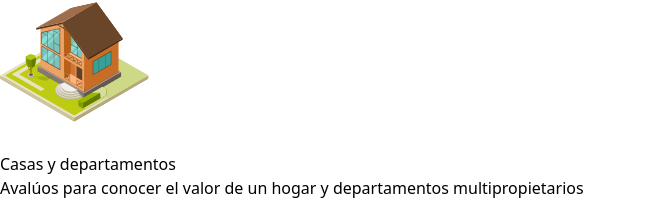
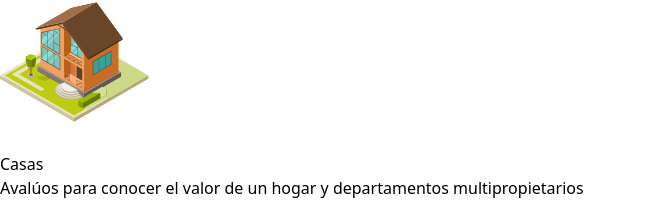
Before and after one commit to duquelf90/avaluos-inmoviliarios-valbel, a Next.js app: page / in a window 1280 px wide. Shown: the part 2429-2653 px from the top of the page, without its empty margins (0-646 px from the left). Built offline with nearby package versions, Linux system fonts and the light colour scheme; what @material-tailwind/react would draw is missing.

Commit message:
last update

```diff
--- a/src/section/type-section.js
+++ b/src/section/type-section.js
@@ -14,7 +14,7 @@ const TypeSection = () => {
         <div className="flex flex-wrap -mx-4">
           <div className="w-full lg:w-1/2 px-4 lg:pt-6 mb-8 lg:mb-0">
             <CardTypes
-              title="Casas y departamentos"
+              title="Casas"
               sub="Avalúos para conocer el valor de un hogar y departamentos
                 multipropietarios"
               img="house.svg"
```
